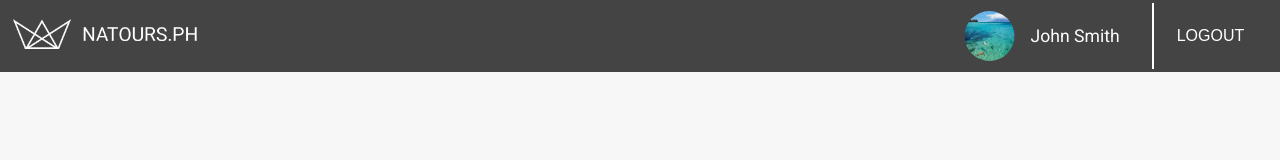
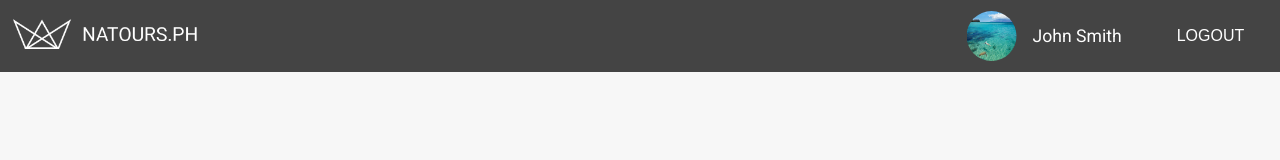
Before and after one commit to JL-08/natours-ph-mern, a React (Create React App) app: page / in a window 1280 px wide. Shown: the top 160 px of the page. Built offline with nearby package versions, Linux system fonts and the light colour scheme.

Commit message:
restyle(NavBar): remove border right on user details

```diff
--- a/src/components/NavBar/NavBar.scss
+++ b/src/components/NavBar/NavBar.scss
@@ -35,7 +35,6 @@ $navColor: #444444;
     gap: 1em;
     padding: 0.5em 2em;
     color: white;
-    border-right: 2px solid white;
   }
 
   h4 {
```
